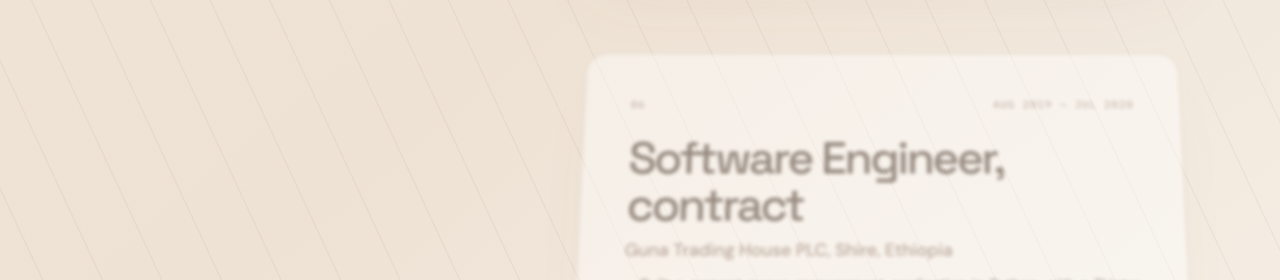
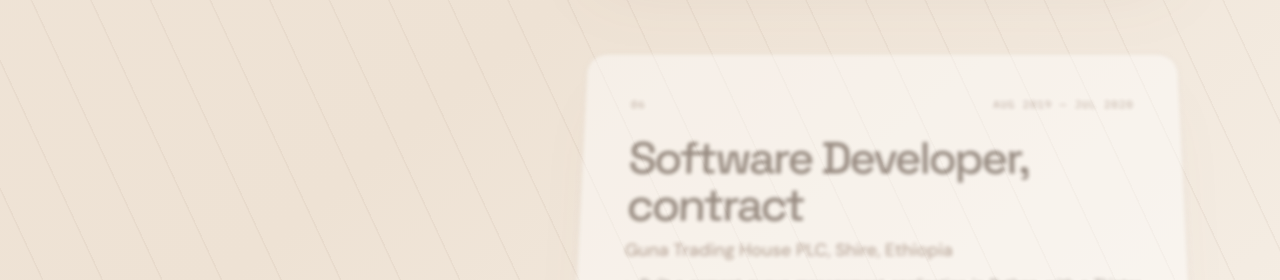
Before and after one commit to Robel-GH/robel-gh.github.io, a Vue app: page /projects in a window 1280 px wide. Shown: the part 9340-9620 px from the top of the page. Built offline with nearby package versions, Linux system fonts and the light colour scheme.

Commit message:
Rename the Guna role to Software Developer

```diff
--- a/src/data/experience.js
+++ b/src/data/experience.js
@@ -54,7 +54,7 @@ export const experiences = [
     tech: ['Python', 'Java', 'Algorithms'],
   },
   {
-    role: 'Software Engineer, contract',
+    role: 'Software Developer, contract',
     company: 'Guna Trading House PLC, Shire, Ethiopia',
     period: 'AUG 2019 — JUL 2020',
     bullets: [
```
